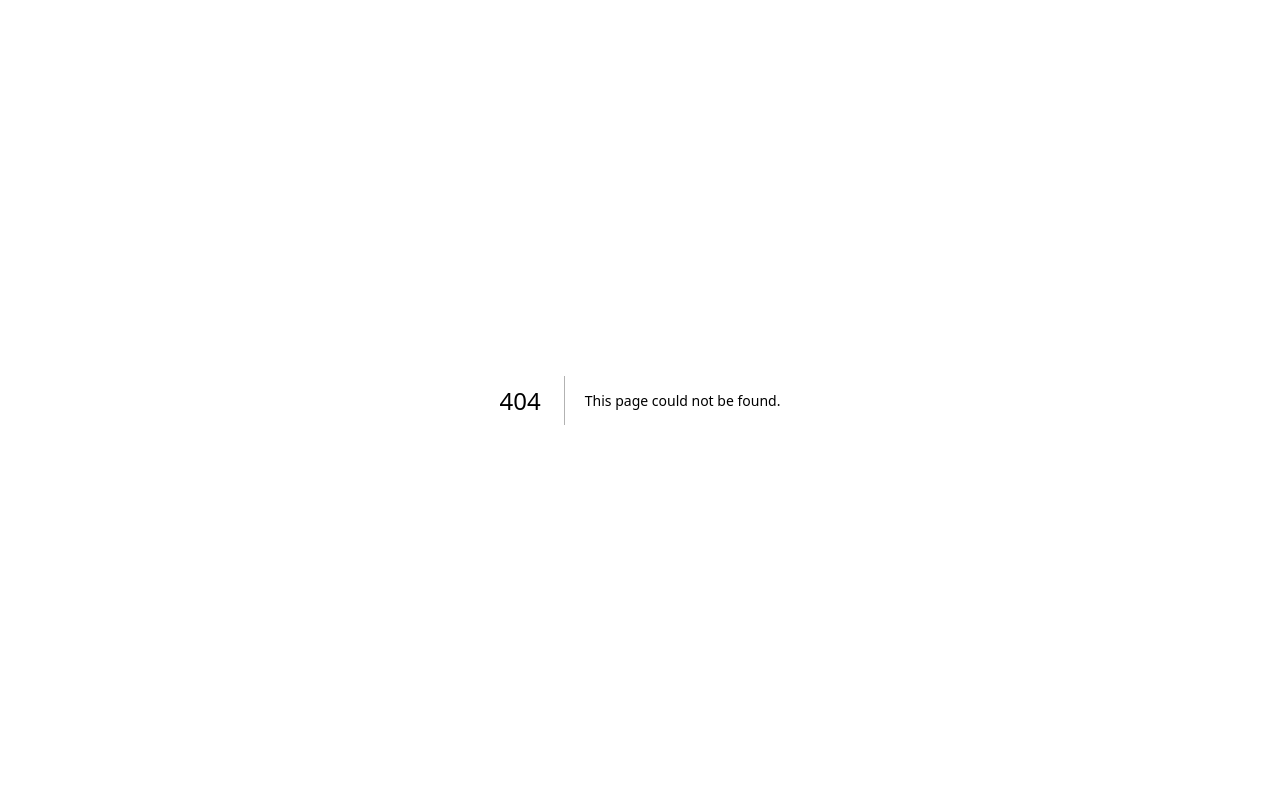
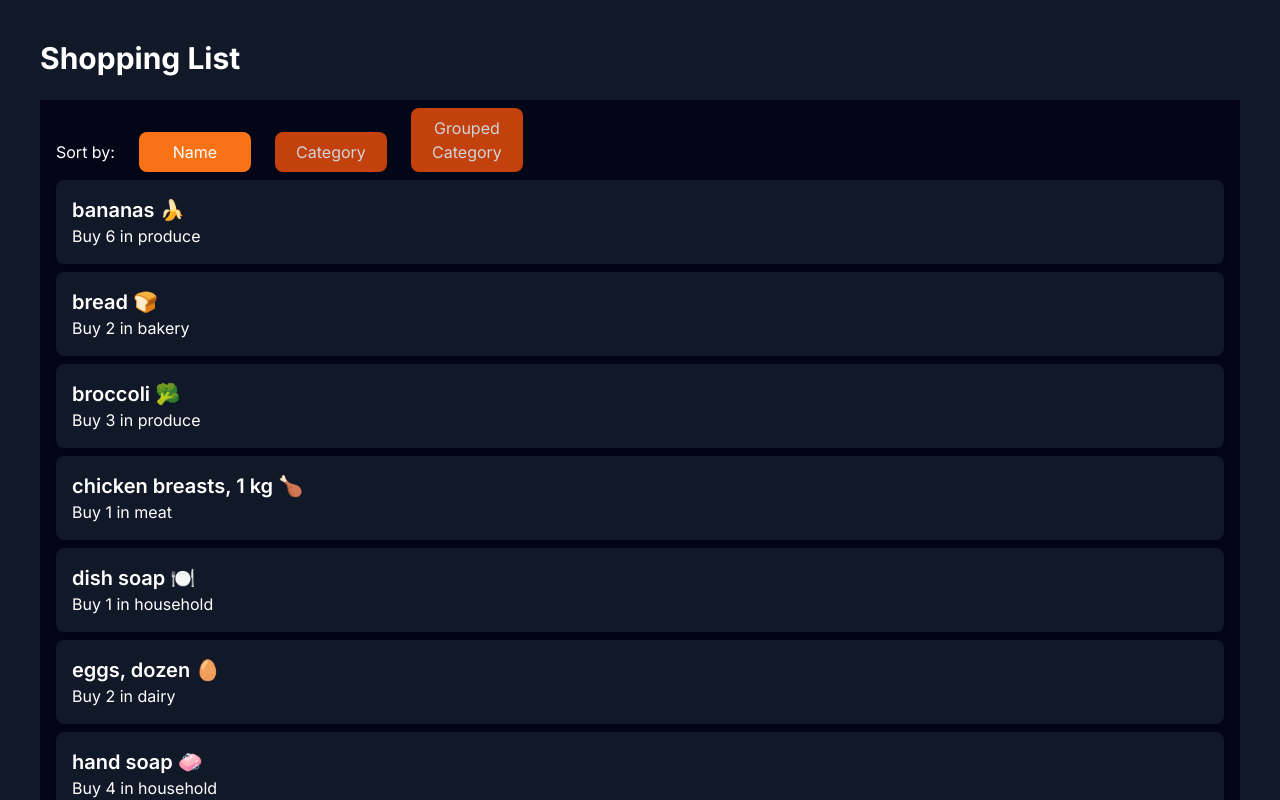
Before and after one commit to Anamikaa13/cprg306-assignments, a Next.js app: page /week-5 in a window 1280 px wide. Before the commit this address had no page. Shown: the top 800 px of the page. Built offline with nearby package versions, Linux system fonts and the light colour scheme.

Commit message:
Week-5 assignment

```diff
--- a/app/page.js
+++ b/app/page.js
@@ -11,6 +11,7 @@
         <li><Link className={linkStyles} href="./week-2/">Week 2 Assignment</Link></li>
         <li><Link className={linkStyles} href="./week-3/">Week 3 Assignment</Link></li>
         <li><Link className={linkStyles} href="./week-4/">Week 4 Assignment</Link></li>
+        <li><Link className={linkStyles} href="./week-5/">Week 5 Assignment</Link></li>
         </ul>
       </div>
     </main>
--- /dev/null
+++ b/app/week-5/item-list.js
@@ -0,0 +1,80 @@
+"use client"
+import { useState } from "react";
+import Item from "./item";
+import items from './items.json';
+
+
+
+export default function ItemList() {
+
+    const [sortBy, setSortBy] = useState('name');
+
+    const sortedItems = [...items].sort((a, b) => {
+        if (sortBy === 'name') {
+            return a.name.localeCompare(b.name);
+        } else if (sortBy === 'category') {
+            return a.category.localeCompare(b.category);
+        }
+        return 0;
+    });
+
+    const groupedItems = sortedItems.reduce((groups, item) => {
+        const category = item.category;
+        if (!groups[category]) {
+            groups[category] = [];
+        }
+        groups[category].push(item);
+        return groups;
+    }, {});
+
+
+    const renderItems = () => {
+        if (sortBy === 'groupedCategory') {
+            return Object.keys(groupedItems).sort().map(category => (
+                <div key={category}>
+                    <h2 className="text-xl font-bold text-white capitalize mt-6 mb-4">{category}</h2>
+                    <ul>
+                        {groupedItems[category].map(item => (
+                            <Item key={item.id} name={item.name} quantity={item.quantity} category={item.category} />
+                        ))}
+                    </ul>
+                </div>
+            ));
+        }
+        return sortedItems.map(item => (
+            <Item key={item.id} name={item.name} quantity={item.quantity} category={item.category} />
+        ));
+    };
+
+
+
+    return (
+        <main className="bg-slate-950">
+            <div className="m-4">
+
+                <div>
+                <span className="text-white mr-4">Sort by:</span>
+                    <button
+                        onClick={() => setSortBy('name')}
+                        className={`mr-4 px-4 py-2 p-1 m-2 w-28 rounded-lg ${sortBy === 'name' ? 'bg-orange-500 text-white' : 'bg-orange-700 text-gray-300'}`}
+                    >
+                        Name
+                    </button>
+                    <button
+                        onClick={() => setSortBy('category')}
+                        className={`mr-4 px-4 py-2 p-1 m-2 w-28 rounded-lg ${sortBy === 'category' ? 'bg-orange-500 text-white' : 'bg-orange-700 text-gray-300'}`}
+                    >
+                        Category
+                    </button>
+                    <button
+                        onClick={() => setSortBy('groupedCategory')}
+                        className={`px-4 py-2 p-1 m-2 w-28 rounded-lg ${sortBy === 'groupedCategory' ? 'bg-orange-500 text-white' : 'bg-orange-700 text-gray-300'}`}
+                    >
+                        Grouped Category
+                    </button>
+                </div>
+                <ul>{renderItems()}</ul>
+            </div>
+        </main>
+    );
+}
--- /dev/null
+++ b/app/week-5/item.js
@@ -0,0 +1,12 @@
+
+
+function Item({ name, quantity, category }) {
+    return (
+        <li className="flex flex-col p-1 bg-gray-900 text-white rectangle-lg p-4 mb-2 rounded-lg shadow-md">
+            <span className="font-semibold text-xl">{name}</span>
+            <span className="text-white-400 text-l">Buy {quantity} in {category}</span>
+        </li>
+    );
+}
+
+export default Item;
--- /dev/null
+++ b/app/week-5/items.json
@@ -0,0 +1,74 @@
+[
+    {
+      "id": "1h2GJKH12gkHG31h1H",
+      "name": "milk, 4 L 🥛",
+      "quantity": 1,
+      "category": "dairy"
+    },
+    {
+      "id": "2KJH3k2j3H1k2J3K1H",
+      "name": "bread 🍞",
+      "quantity": 2,
+      "category": "bakery"
+    },
+    {
+      "id": "3h2KJH3k2j3H1k2J3",
+      "name": "eggs, dozen 🥚",
+      "quantity": 2,
+      "category": "dairy"
+    },
+    {
+      "id": "4k2J3K1H2GJKH12gk",
+      "name": "bananas 🍌",
+      "quantity": 6,
+      "category": "produce"
+    },
+    {
+      "id": "5H1h1H2KJH3k2j3H",
+      "name": "broccoli 🥦",
+      "quantity": 3,
+      "category": "produce"
+    },
+    {
+      "id": "6H1k2J3K1H2GJKH1",
+      "name": "chicken breasts, 1 kg 🍗",
+      "quantity": 1,
+      "category": "meat"
+    },
+    {
+      "id": "7gkHG31h1H2KJH3k",
+      "name": "pasta sauce 🍝",
+      "quantity": 3,
+      "category": "canned goods"
+    },
+    {
+      "id": "8j3H1k2J3K1H2GJK",
+      "name": "spaghetti, 454 g 🍝",
+      "quantity": 2,
+      "category": "dry goods"
+    },
+    {
+      "id": "9H12gkHG31h1H2KJ",
+      "name": "toilet paper, 12 pack 🧻",
+      "quantity": 1,
+      "category": "household"
+    },
+    {
+      "id": "10H3k2j3H1k2J3K1",
+      "name": "paper towels, 6 pack",
+      "quantity": 1,
+      "category": "household"
+    },
+    {
+      "id": "11k2J3K1H2GJKH12",
+      "name": "dish soap 🍽️",
+      "quantity": 1,
+      "category": "household"
+    },
+    {
+      "id": "12GJKH12gkHG31h1",
+      "name": "hand soap 🧼",
+      "quantity": 4,
+      "category": "household"
+    }
+  ]
--- /dev/null
+++ b/app/week-5/page.js
@@ -0,0 +1,11 @@
+import ItemList from "./item-list";
+
+
+export default function Page() {
+    return(
+        <main className="bg-gray-900 min-h-screen p-10">
+            <h1 className="text-3xl font-bold text-white mb-6">Shopping List</h1>
+            <ItemList/>
+        </main>
+    );
+}
```
